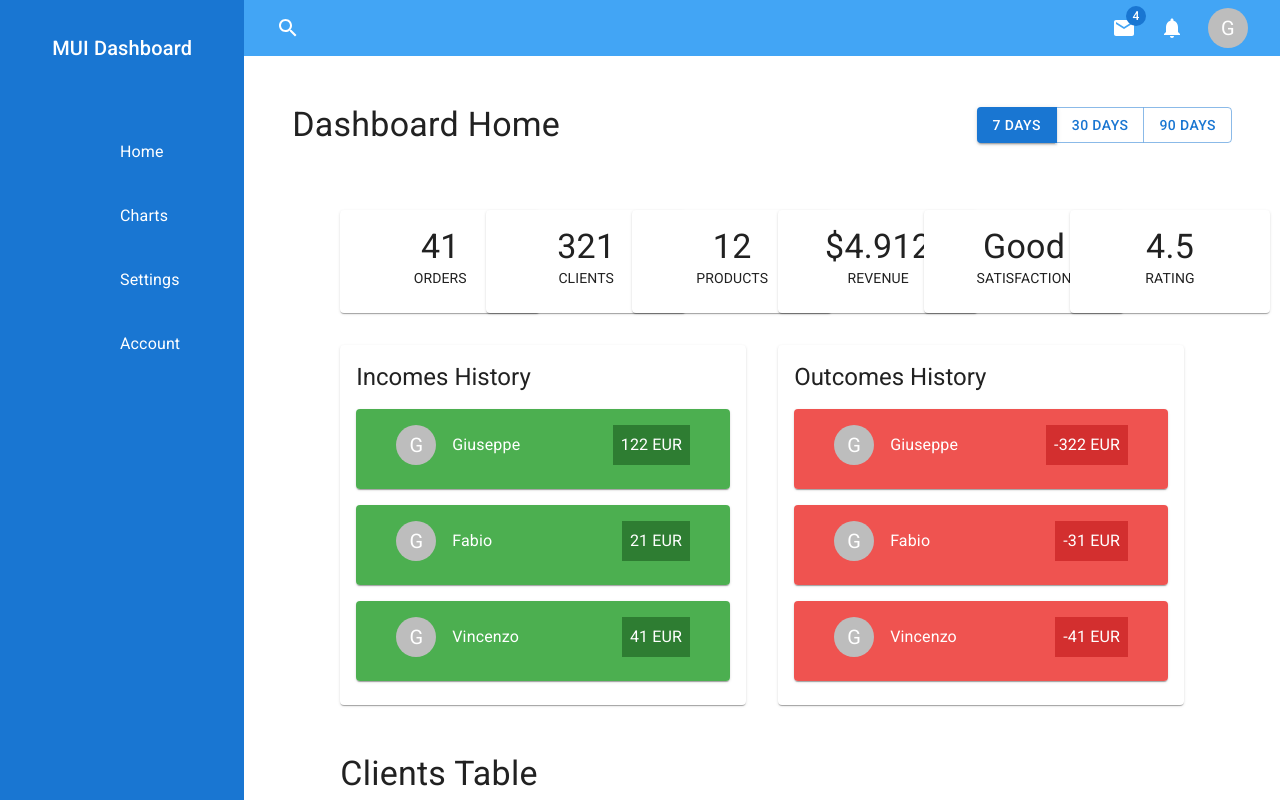
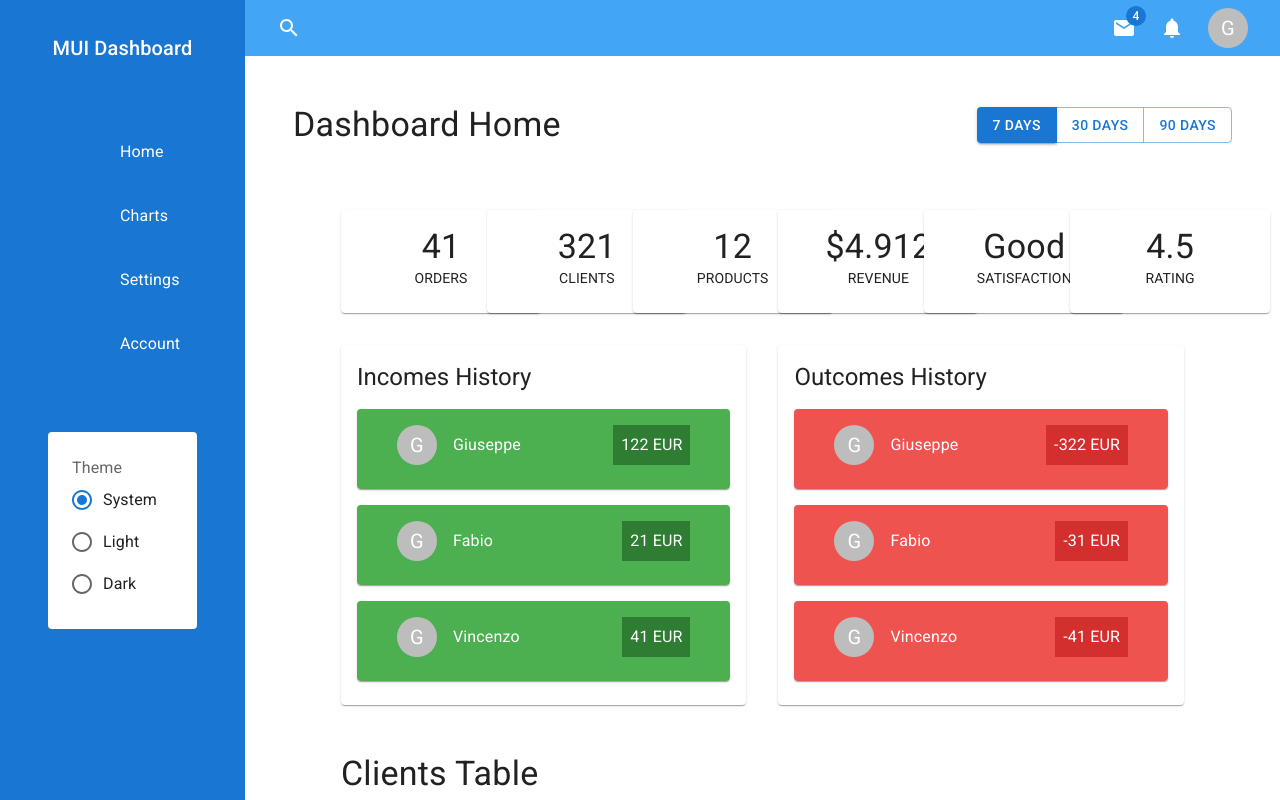
Before and after one commit to giuseppe2305/mui-dashboard, a React (Vite) app: page / in a window 1280 px wide. Built offline with nearby package versions, Linux system fonts and the light colour scheme; some icons are missing.

Commit message:
Added ThemeSwitch component.

```diff
--- a/src/App.tsx
+++ b/src/App.tsx
@@ -3,11 +3,15 @@ import "@fontsource/roboto/400.css";
 import "@fontsource/roboto/500.css";
 import "@fontsource/roboto/700.css";
 
-import { CssBaseline, ThemeProvider, useTheme } from "@mui/material";
+import { createTheme, CssBaseline, ThemeProvider } from "@mui/material";
 import { Dashboard } from "./components/Dashboard";
 
 function App() {
-  const theme = useTheme();
+  const theme = createTheme({
+    colorSchemes: {
+      dark: true,
+    },
+  });
 
   return (
     <ThemeProvider theme={theme}>
--- a/src/components/Sidebar.tsx
+++ b/src/components/Sidebar.tsx
@@ -4,6 +4,7 @@ import HomeIcon from "@mui/icons-material/Home";
 import ShowChart from "@mui/icons-material/ShowChart";
 import Settings from "@mui/icons-material/Settings";
 import Person from "@mui/icons-material/Person";
+import { ThemeSwitch } from "./ThemeSwitch";
 
 function Sidebar() {
   return (
@@ -50,6 +51,9 @@ function Sidebar() {
               <ListItemText primary="Account" />
             </ListItemButton>
           </ListItem>
+          <ListItem sx={{ mt: 6 }}>
+            <ThemeSwitch />
+          </ListItem>
         </List>
       </Grid>
     </Box>
--- /dev/null
+++ b/src/components/ThemeSwitch.tsx
@@ -0,0 +1,40 @@
+import { useColorScheme, Box, FormControl, FormLabel, RadioGroup, FormControlLabel, Radio } from "@mui/material";
+
+function ThemeSwitch() {
+  const { mode, setMode } = useColorScheme();
+  if (!mode) {
+    return null;
+  }
+  return (
+    <Box
+      sx={{
+        display: "flex",
+        width: "100%",
+        alignItems: "center",
+        justifyContent: "center",
+        bgcolor: "background.default",
+        color: "text.primary",
+        borderRadius: 1,
+        p: 3,
+        minHeight: "56px",
+      }}
+    >
+      <FormControl>
+        <FormLabel id="demo-theme-toggle">Theme</FormLabel>
+        <RadioGroup
+          aria-labelledby="demo-theme-toggle"
+          name="theme-toggle"
+          row
+          value={mode}
+          onChange={(event) => setMode(event.target.value as "system" | "light" | "dark")}
+        >
+          <FormControlLabel value="system" control={<Radio />} label="System" />
+          <FormControlLabel value="light" control={<Radio />} label="Light" />
+          <FormControlLabel value="dark" control={<Radio />} label="Dark" />
+        </RadioGroup>
+      </FormControl>
+    </Box>
+  );
+}
+
+export { ThemeSwitch };
```
